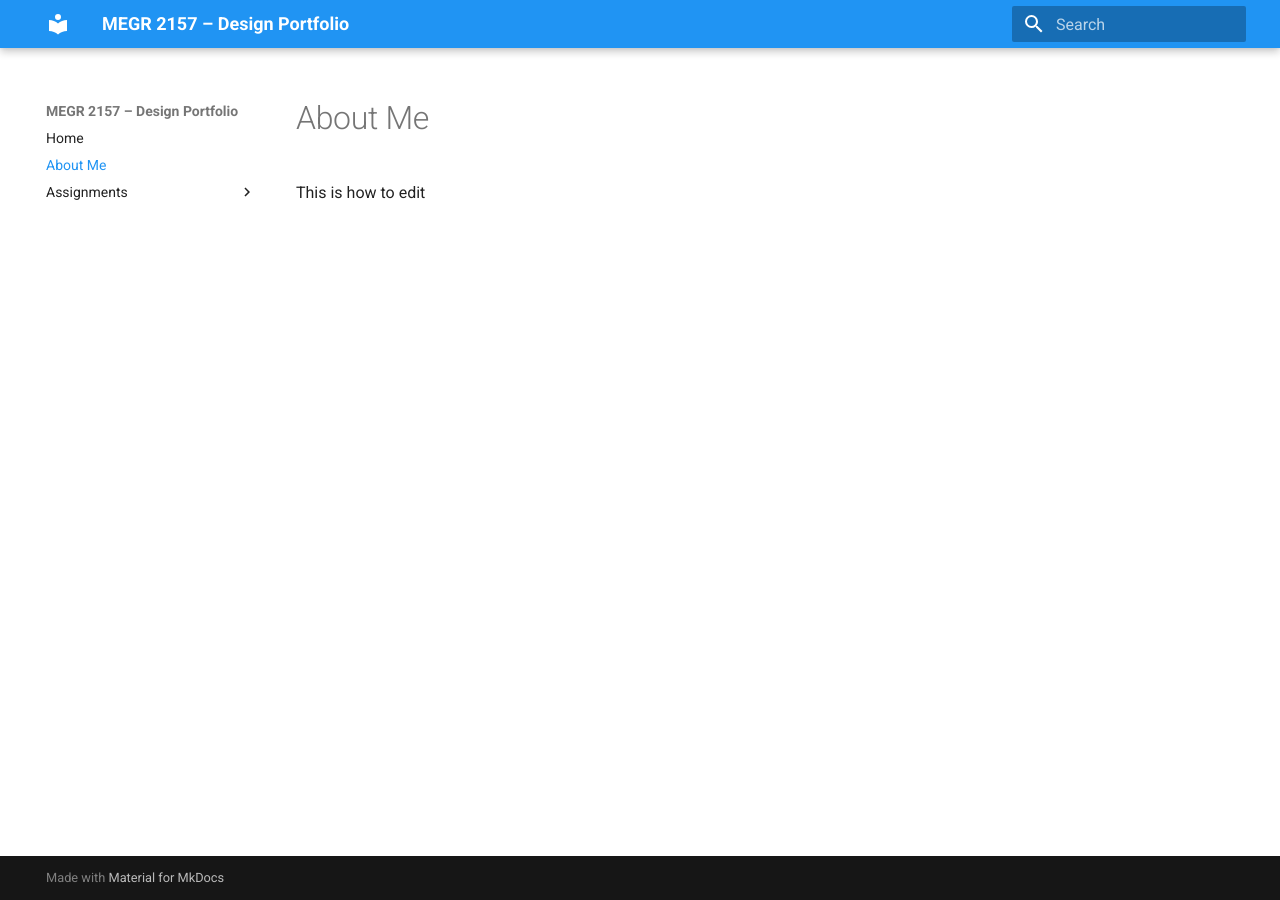
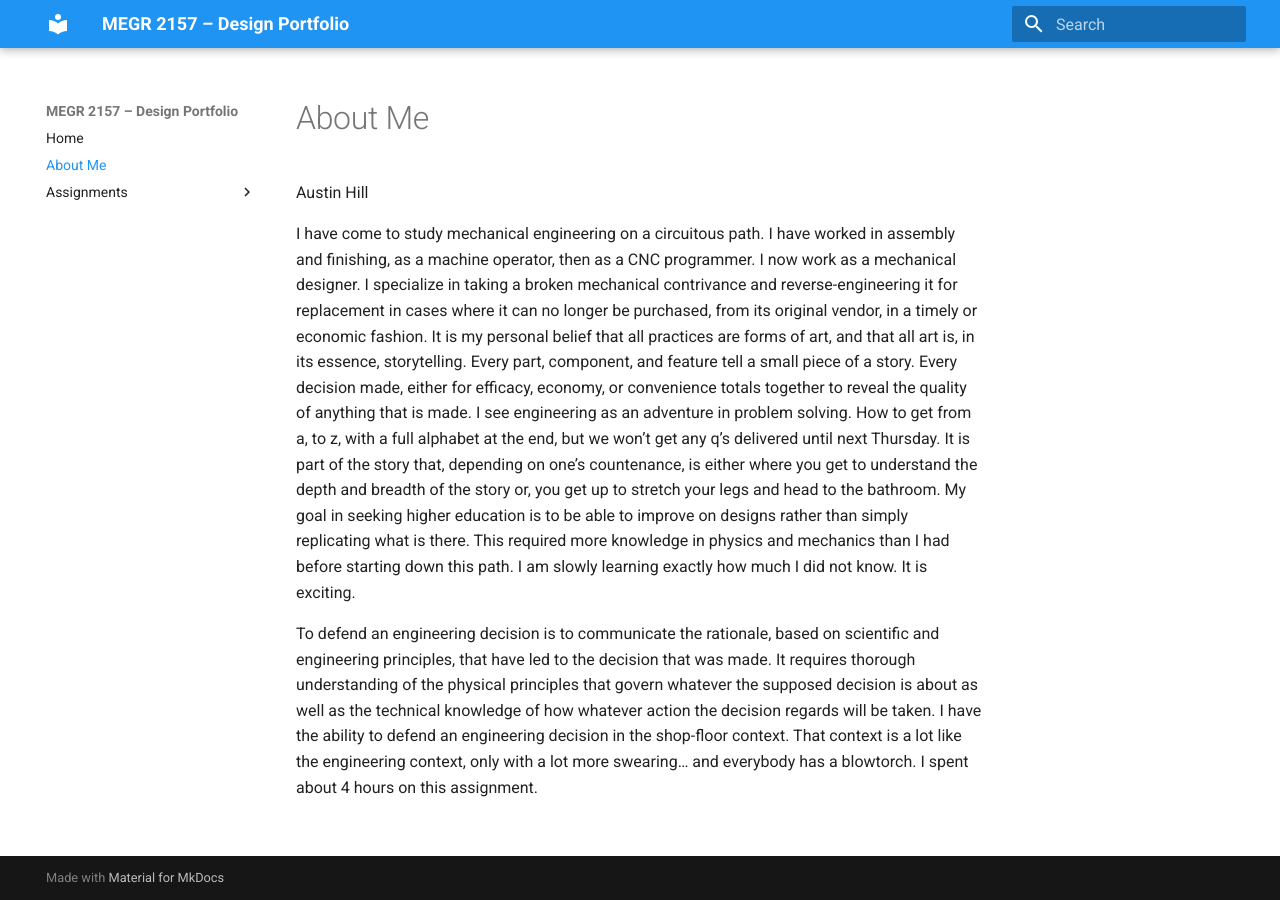
Before and after one commit to AustinWayneMcCoyHill/megr2157-portfolio, an MkDocs documentation site: the page built from docs/aboutme/index.md, in a window 1280 px wide. Built offline with MkDocs 1.6.1 and Material for MkDocs 9.7.7, drawn with Linux system fonts in a browser that asks for light colours.

Commit message:
Update 'About Me' section with personal narrative
Added personal background and insights on engineering philosophy.

```diff
--- a/docs/aboutme/index.md
+++ b/docs/aboutme/index.md
@@ -1,2 +1,7 @@
 #About Me
-This is how to edit
+Austin Hill
+
+  I have come to study mechanical engineering on a circuitous path. I have worked in assembly and finishing, as a machine operator, then as a CNC programmer. I now work as a mechanical designer. I specialize in taking a broken mechanical contrivance and reverse-engineering it for replacement in cases where it can no longer be purchased, from its original vendor, in a timely or economic fashion.  It is my personal belief that all practices are forms of art, and that all art is, in its essence, storytelling.  Every part, component, and feature tell a small piece of a story. Every decision made, either for efficacy, economy, or convenience totals together to reveal the quality of anything that is made. I see engineering as an adventure in problem solving. How to get from a, to z, with a full alphabet at the end, but we won’t get any q’s delivered until next Thursday. It is part of the story that, depending on one’s countenance, is either where you get to understand the depth and breadth of the story or, you get up to stretch your legs and head to the bathroom. My goal in seeking higher education is to be able to improve on designs rather than simply replicating what is there. This required more knowledge in physics and mechanics than I had before starting down this path. I am slowly learning exactly how much I did not know. It is exciting.
+
+  To defend an engineering decision is to communicate the rationale, based on scientific and engineering principles, that have led to the decision that was made. It requires thorough understanding of the physical principles that govern whatever the supposed decision is about as well as the technical knowledge of how whatever action the decision regards will be taken. I have the ability to defend an engineering decision in the shop-floor context. That context is a lot like the engineering context, only with a lot more swearing… and everybody has a blowtorch.
+I spent about 4 hours on this assignment.
```
